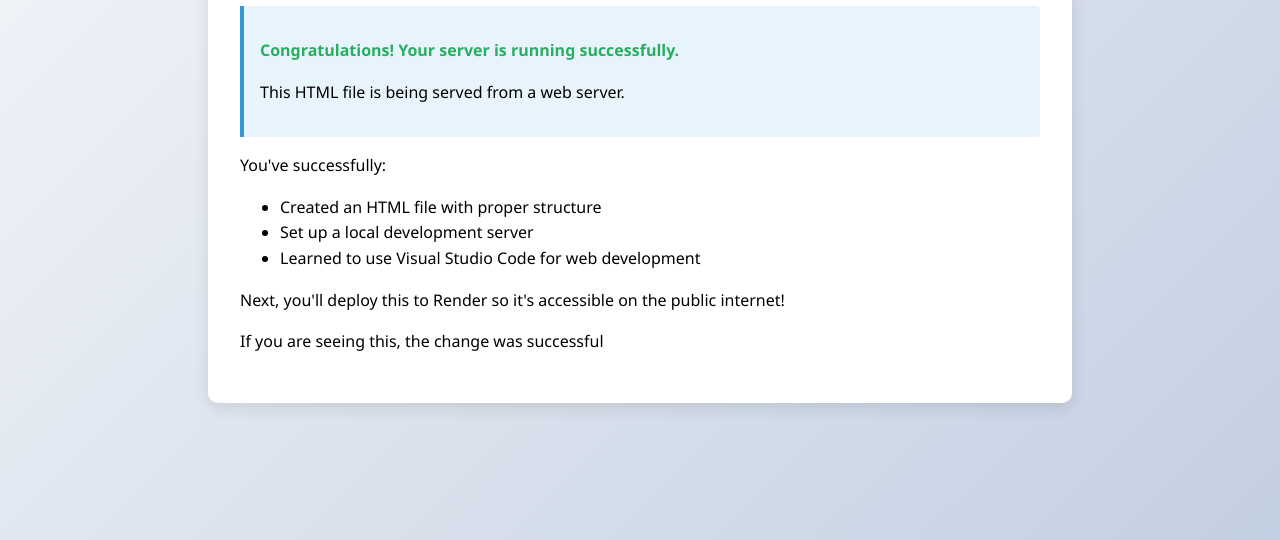
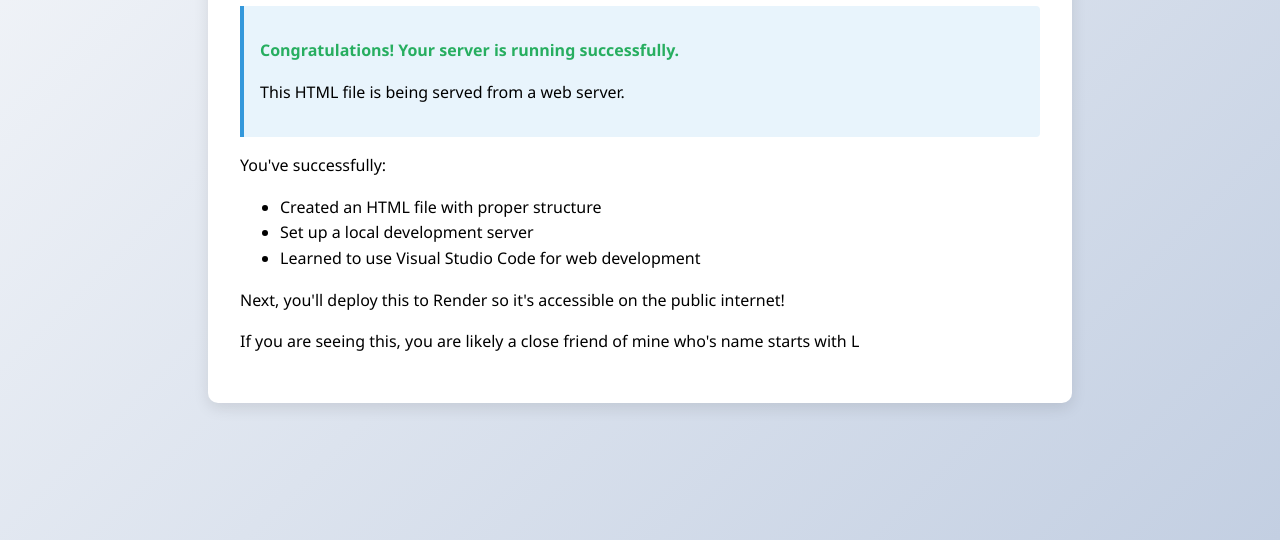
Before and after one commit to NikNci/site-project1, a plain HTML site: page index.html in a window 1280 px wide. Shown: the part 260-800 px from the top of the page. Drawn offline with Linux system fonts and the light colour scheme.

Commit message:
Add files via upload

```diff
--- a/index.html
+++ b/index.html
@@ -68,7 +68,7 @@
  </ul>
 
  <p>Next, you'll deploy this to Render so it's accessible on the public internet!</p>
- <p>If you are seeing this, the change was successful</p>
+ <p>If you are seeing this, you are likely a close friend of mine who's name starts with L</p>
  </div>
 </body>
 </html>
```
